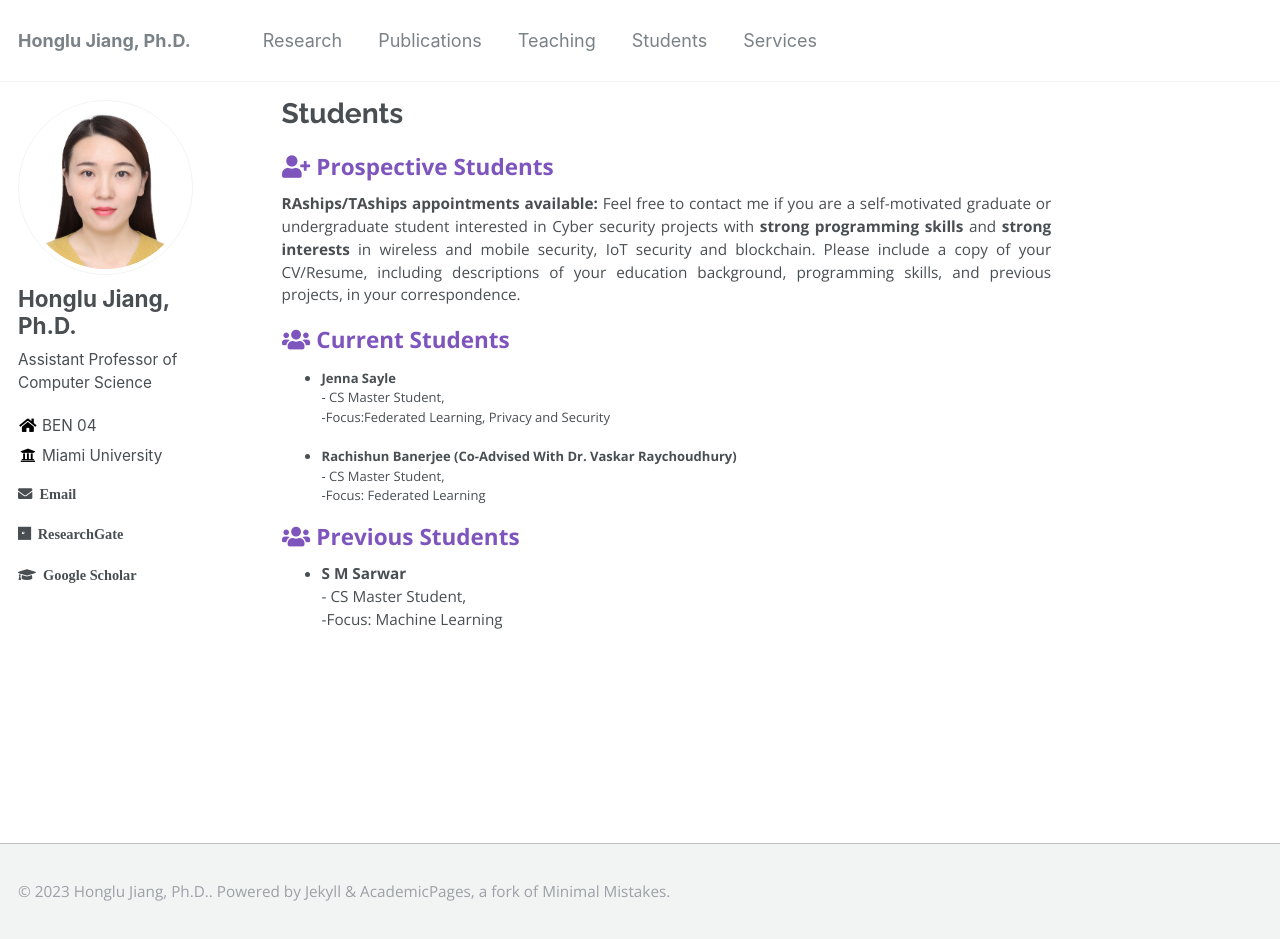
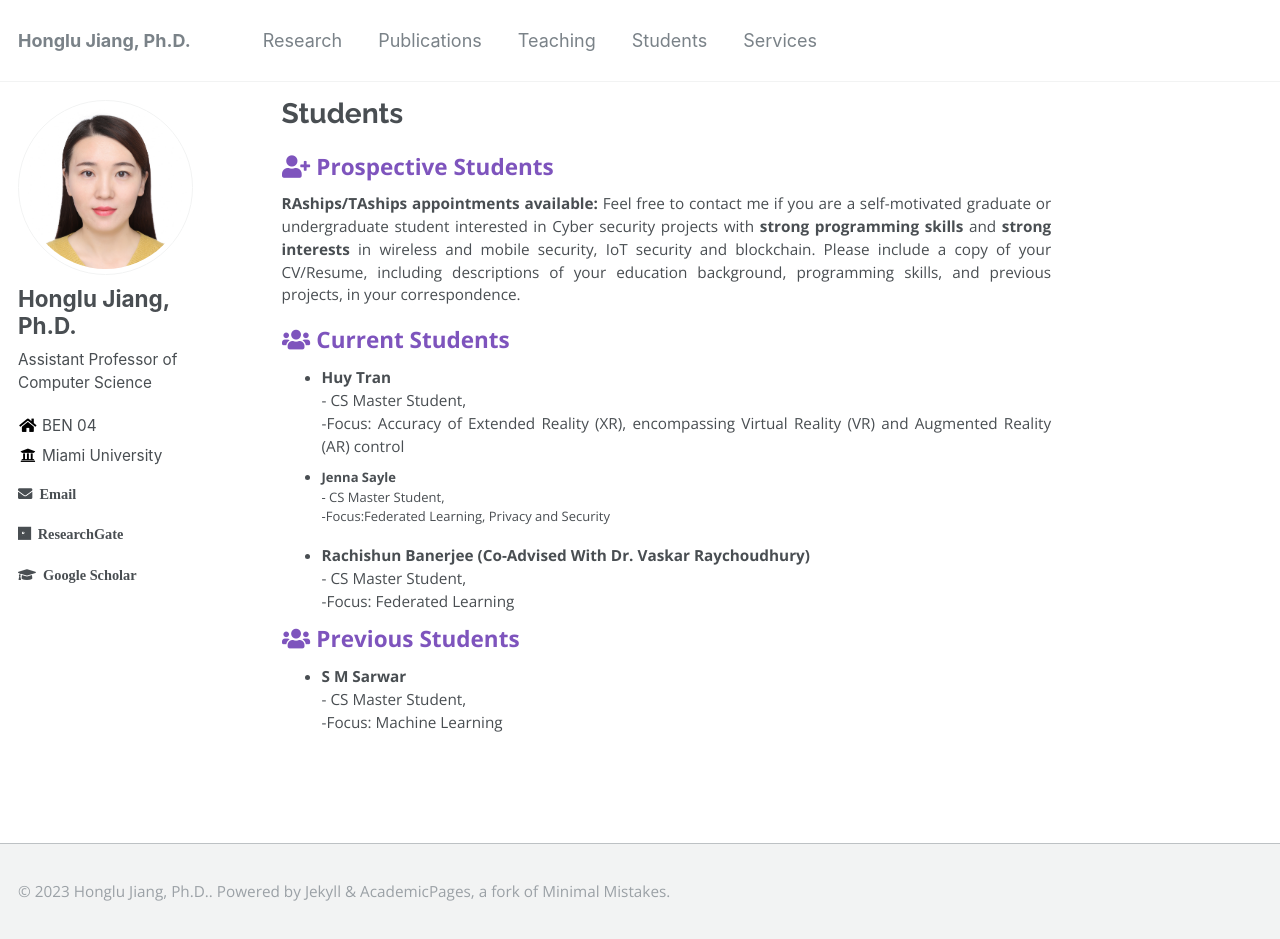
Before and after one commit to hljiang0720/hljiang.github.io, a Jekyll site: the page built from _pages/students.md, in a window 1280 px wide and 939 px high. Built offline with Jekyll 4.4.1, drawn with Linux system fonts in a browser that asks for light colours.

Commit message:
Update students.md

```diff
--- a/_pages/students.md
+++ b/_pages/students.md
@@ -11,6 +11,8 @@ author_profile: true
 **RAships/TAships appointments available:** Feel free to contact me if you are a self-motivated graduate or undergraduate student interested in Cyber security projects with **strong programming skills** and **strong interests** in wireless and mobile security, IoT security and blockchain. Please include a copy of your CV/Resume, including descriptions of your education background, programming skills, and previous projects, in your correspondence.
 
 ### <i class="fa fa-fw fa-users" aria-hidden="true"></i> Current Students
+* **Huy Tran** <br> - CS Master Student,
+                  <br> -Focus: Accuracy of Extended Reality (XR), encompassing Virtual Reality (VR) and Augmented Reality (AR) control
 * **Jenna Sayle** <br> - CS Master Student,
                   <br> -Focus:Federated Learning, Privacy and Security
 
```
